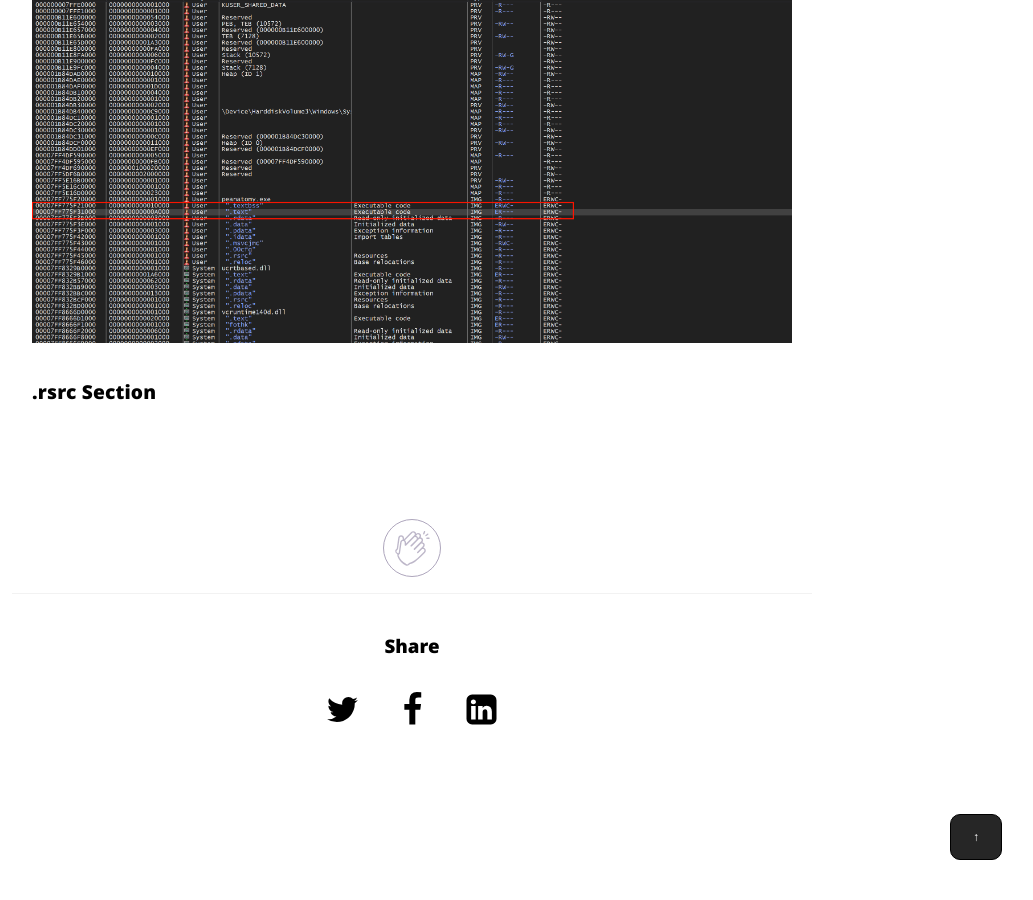
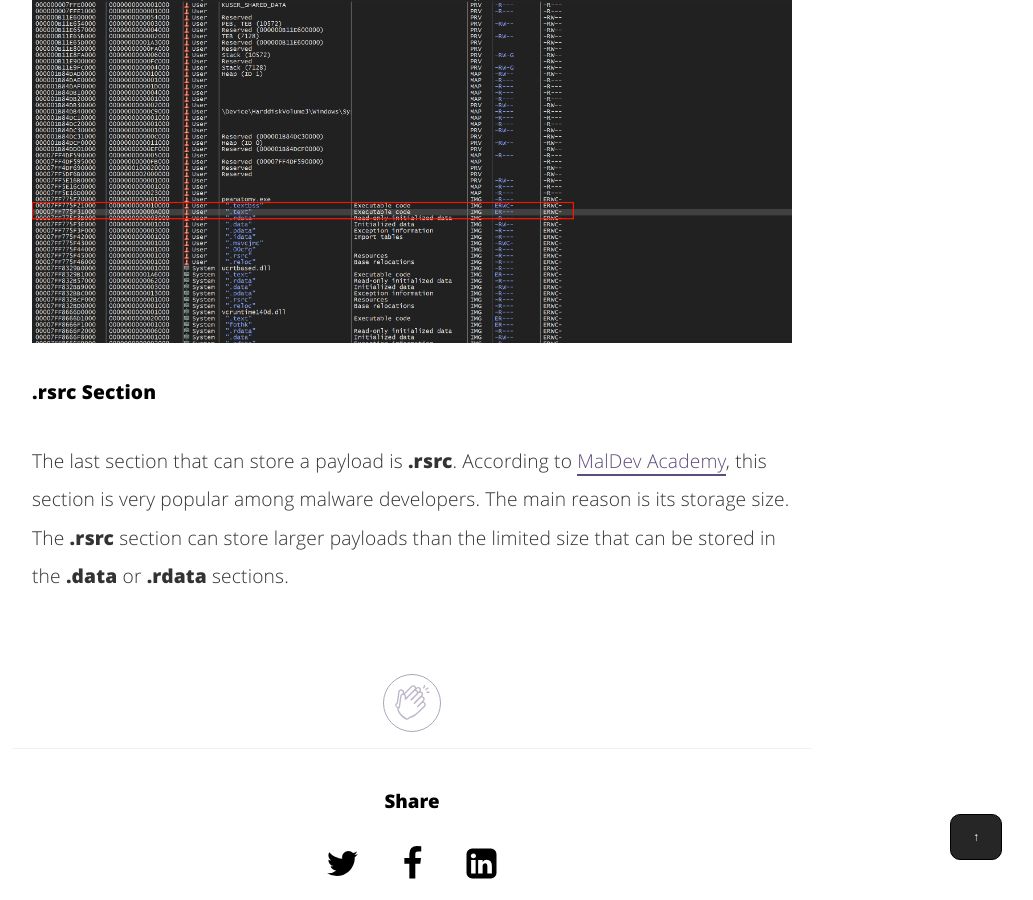
Before and after one commit to nickvourd/nickvourd.github.io, a Jekyll site: the page built from _posts/2024-04-21-the-anatomy-of-pe.md, in a window 1280 px wide and 900 px high, scrolled down 12351 px. Shown: the whole window, without its empty margins (228-1261 px from the left). Built offline with Jekyll 4.4.1, drawn with Linux system fonts in a browser that asks for light colours.

Commit message:
The anatomy of PE

```diff
--- a/_posts/2024-04-21-the-anatomy-of-pe.md
+++ b/_posts/2024-04-21-the-anatomy-of-pe.md
@@ -363,6 +363,8 @@ int main() {
 
 <h4>.rsrc Section</h4>
 
+<p>The last section that can store a payload is <b>.rsrc</b>. According to <a href="https://maldevacademy.com/">MalDev Academy</a>, this section is very popular among malware developers. The main reason is its storage size. The <b>.rsrc</b> section can store larger payloads than the limited size that can be stored in the <b>.data</b> or <b>.rdata</b> sections.</p>
+
 <br /><br />
 
 <!-- add the button!-->
```
